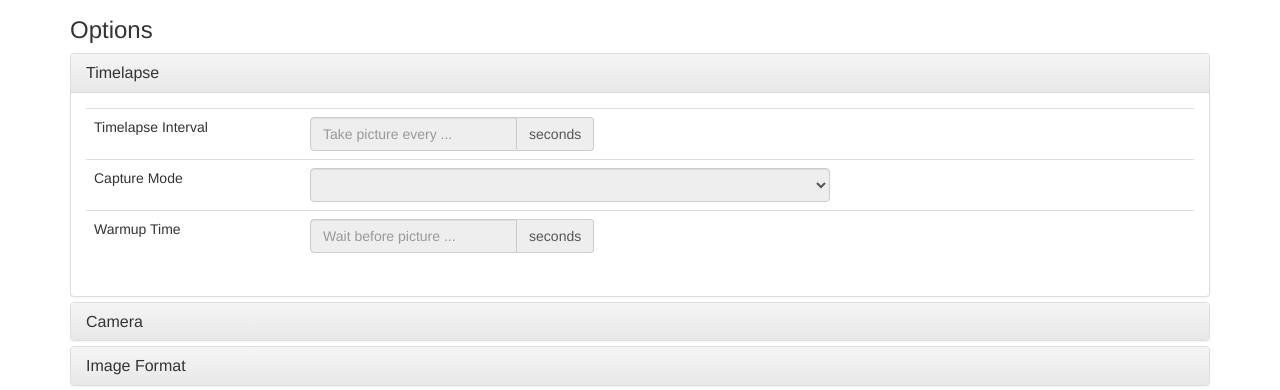
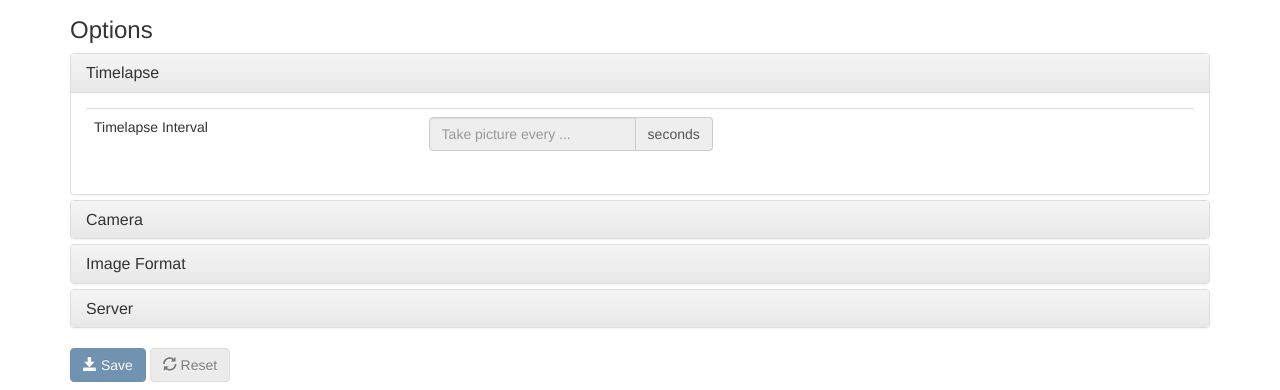
Before and after one commit to not-implemented/raspicam-timelapse, a website: page webapp/index.html in a window 1280 px wide. Shown: the part 552-942 px from the top of the page. Drawn offline with nearby package versions, Linux system fonts and the light colour scheme; no server answers.

Commit message:
removed cron-mode (was never really implemented)

```diff
--- a/webapp/index.html
+++ b/webapp/index.html
@@ -71,23 +71,6 @@
                                 <div class="form-inline">
                                     <div class="input-group">
                                         <input id="option-timelapseInterval" type="text" class="form-control" placeholder="Take picture every ...">
-                                        <span class="input-group-addon">seconds</span>
-                                    </div>
-                                </div>
-                            </td></tr>
-                            <tr><td>Capture Mode</td><td>
-                                <div class="form-inline">
-                                    <select id="option-captureMode" class="form-control">
-                                        <option value=""></option>
-                                        <option value="raspistill">Camera permanently on (via raspistill --timelapse; more power consumption)</option>
-                                        <option value="cron">Camera on/off every picture (via cron; max 1 picture per minute)</option>
-                                    </select>
-                                </div>
-                            </td></tr>
-                            <tr><td>Warmup Time</td><td>
-                                <div class="form-inline">
-                                    <div class="input-group" data-toggle="tooltip" title="Give the camera a chance to warmup before taking the picture (only in &quot;Camera on/off every picture&quot;-Mode)">
-                                        <input id="option-warmupTime" type="text" class="form-control" placeholder="Wait before picture ...">
                                         <span class="input-group-addon">seconds</span>
                                     </div>
                                 </div>
```
Also changed, not shown: server.js (+5 -12 lines), README.md, 1 other file.
